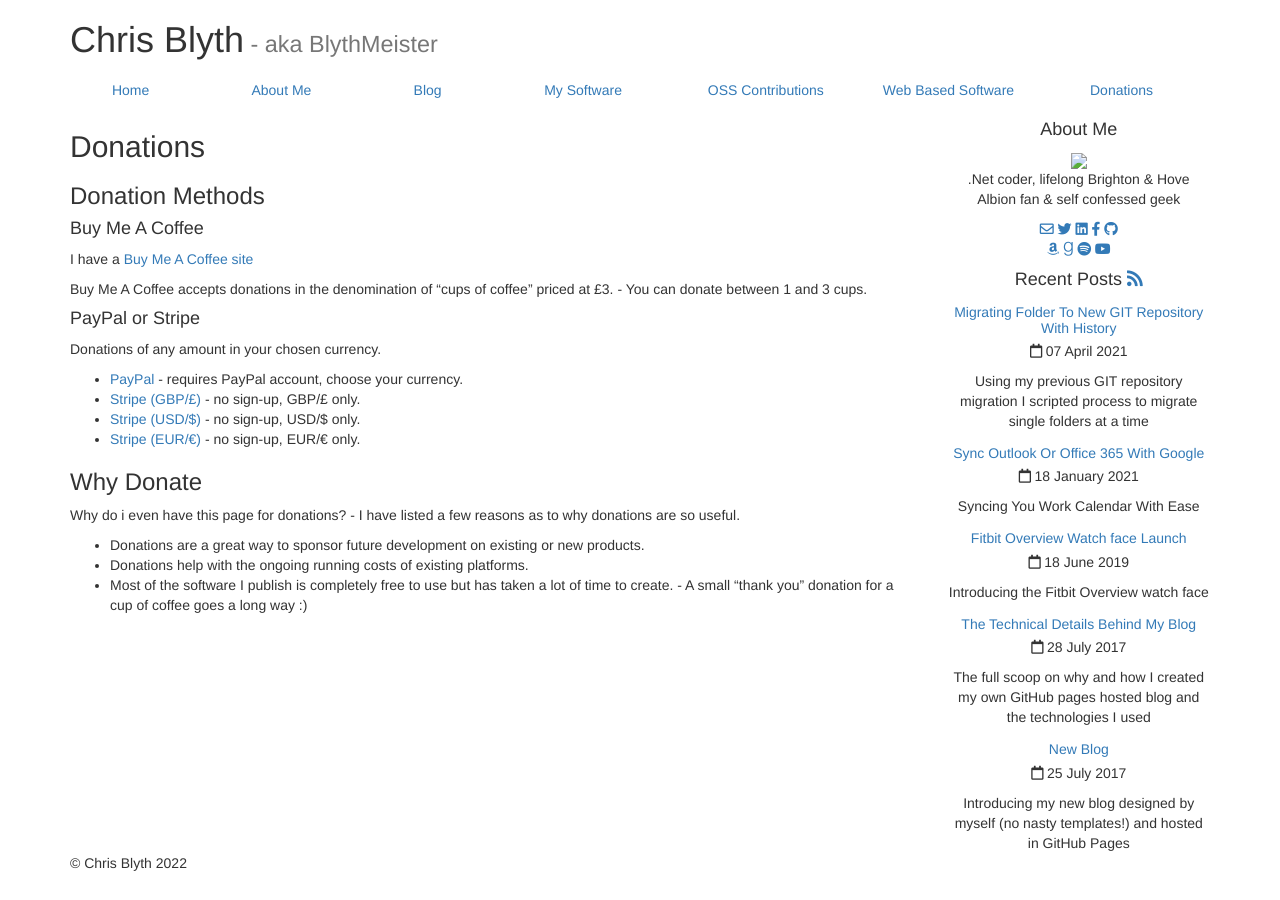
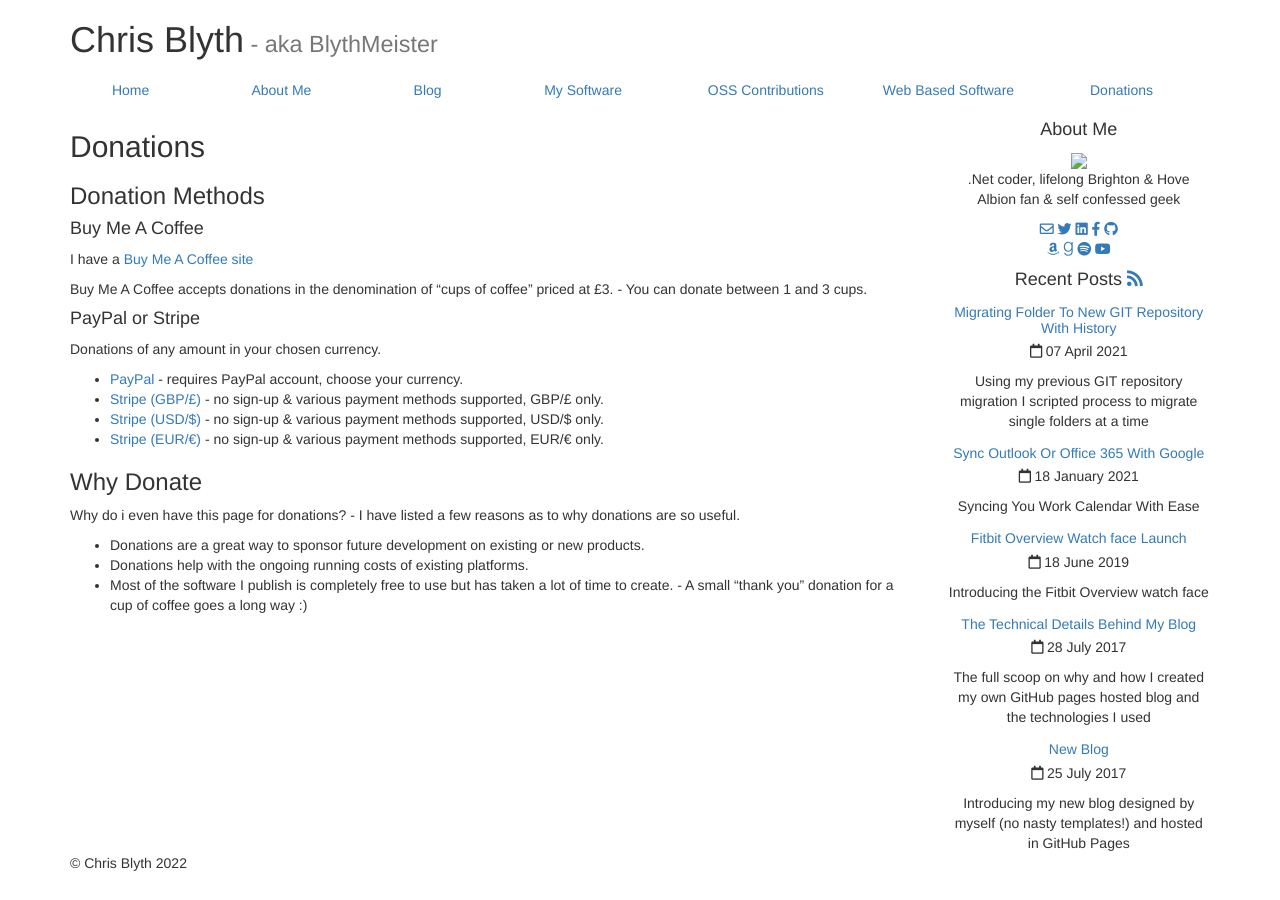
Before and after one commit to BlythMeister/blyth.me.uk, a Jekyll site: the page built from donations/index.md, in a window 1280 px wide. Built offline with Jekyll 4.4.1, drawn with Linux system fonts in a browser that asks for light colours; nearby versions of some CDN libraries.

Commit message:
Update index.md

```diff
--- a/donations/index.md
+++ b/donations/index.md
@@ -18,9 +18,9 @@ Buy Me A Coffee accepts donations in the denomination of "cups of coffee" priced
 Donations of any amount in your chosen currency.
 
 * [PayPal](https://www.paypal.me/BlythMeister) - requires PayPal account, choose your currency.
-* [Stripe (GBP/£)](https://donate.stripe.com/4gw9Bzgyh0a03yo8ww) - no sign-up, GBP/£ only.
-* [Stripe (USD/$)](https://donate.stripe.com/aEUfZXdm5aOE7OE8wx) - no sign-up, USD/$ only.
-* [Stripe (EUR/€)](https://donate.stripe.com/4gwcNLgyh9KA1qg6oq) - no sign-up, EUR/€ only.
+* [Stripe (GBP/£)](https://donate.stripe.com/4gw9Bzgyh0a03yo8ww) - no sign-up & various payment methods supported, GBP/£ only.
+* [Stripe (USD/$)](https://donate.stripe.com/aEUfZXdm5aOE7OE8wx) - no sign-up & various payment methods supported, USD/$ only.
+* [Stripe (EUR/€)](https://donate.stripe.com/4gwcNLgyh9KA1qg6oq) - no sign-up & various payment methods supported, EUR/€ only.
 
 ### Why Donate
 
```
